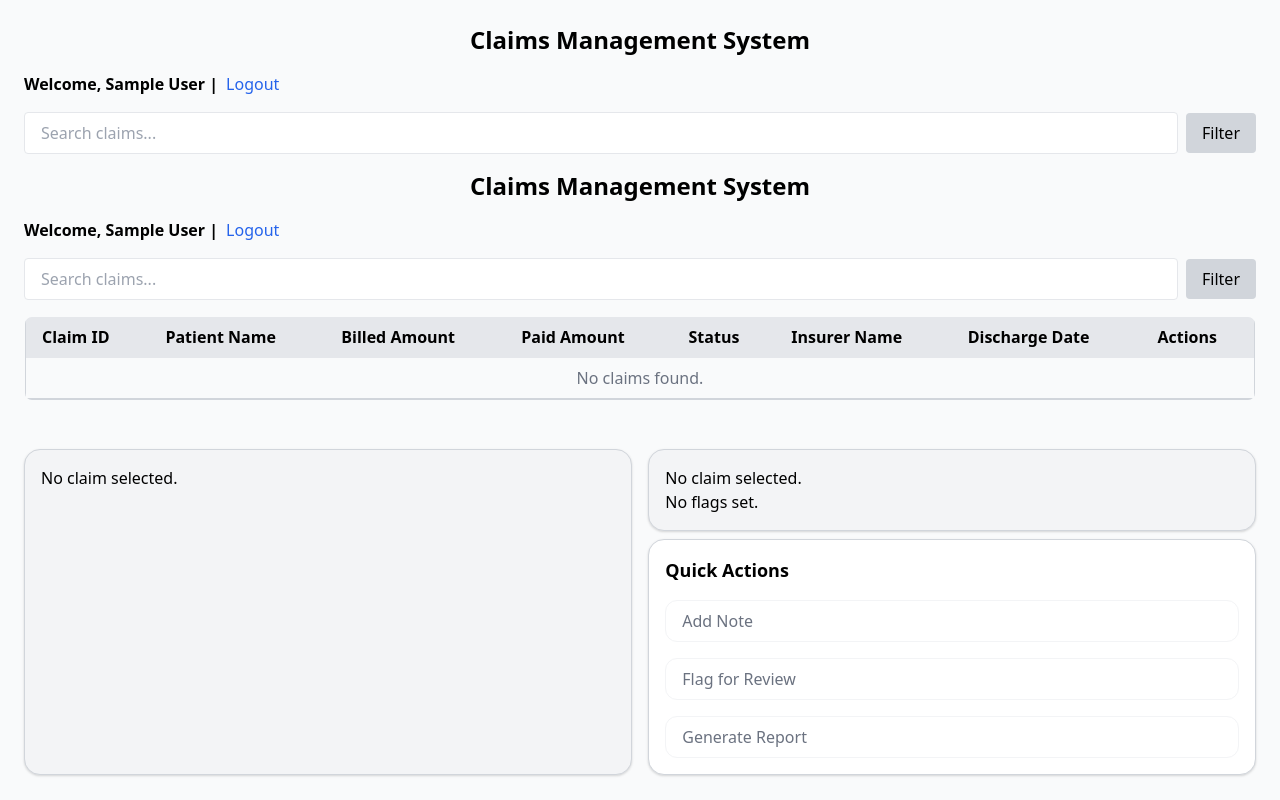
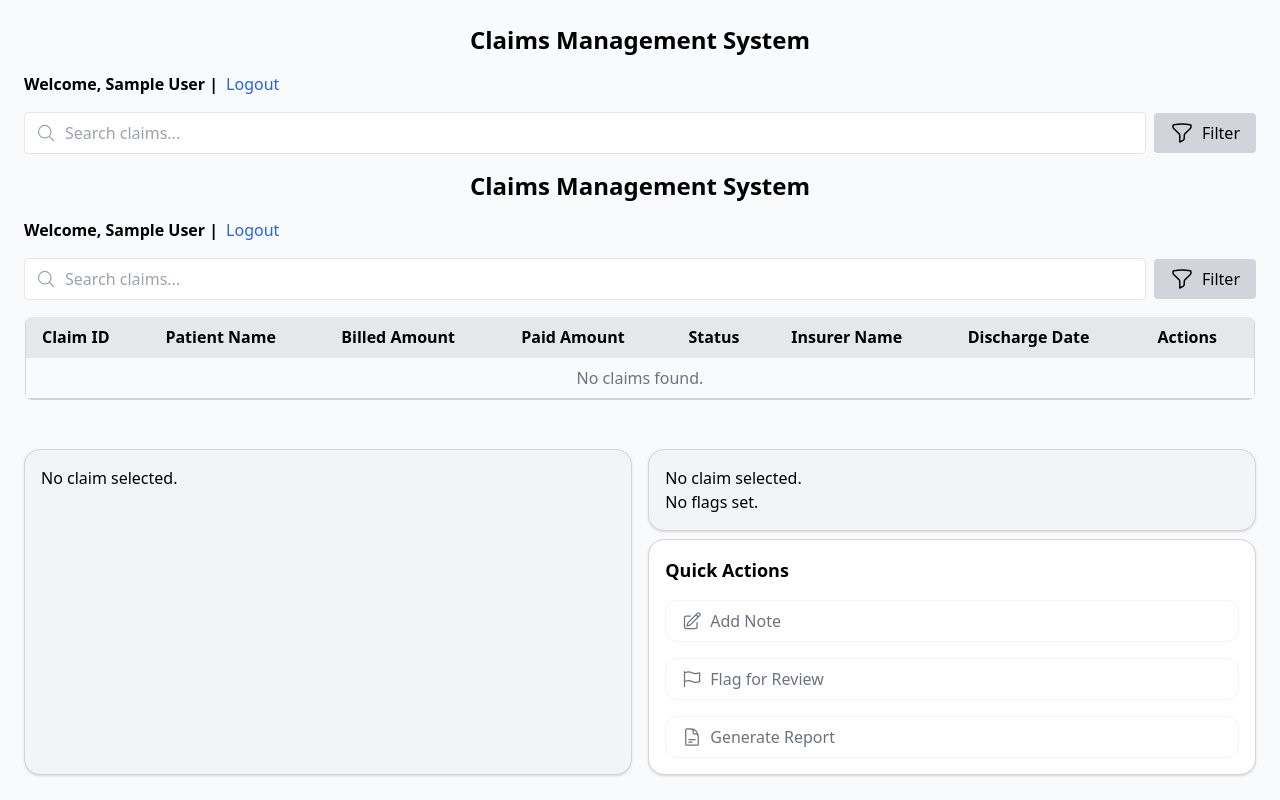
Before and after one commit to Fraire209/erisa-challenge, a Django app: page / in a window 1280 px wide. Run offline with Django 5.2, Linux system fonts and the light colour scheme; the visitor is signed in with stand-in values (Sample User, id 1); data that the repository does not hold is empty; some libraries are stand-ins or nearby versions.

Commit message:
Add iconography svgs

```diff
--- a/claims/templates/claims/actions_partial.html
+++ b/claims/templates/claims/actions_partial.html
@@ -7,7 +7,12 @@
 
             <!-- Add Note button, will open the actual text area when triggered -->
             <button
-                @click="open = !open" class="text-gray-500">                                                  <!-- if open, it will set it to false if clicked again to close it-->
+                @click="open = !open" class="text-gray-500 flex items-center gap-2">  <!-- if open, it will set it to false if clicked again to close it-->
+                <!-- note svg icon -->
+                <svg xmlns="http://www.w3.org/2000/svg" fill="none" viewBox="0 0 24 24" stroke-width="1.5" stroke="currentColor" class="h-5 w-5">
+                <path stroke-linecap="round" stroke-linejoin="round" d="m16.862 4.487 1.687-1.688a1.875 1.875 0 1 1 2.652 2.652L10.582 16.07a4.5 4.5 0 0 1-1.897 1.13L6 18l.8-2.685a4.5 4.5 0 0 1 1.13-1.897l8.932-8.931Zm0 0L19.5 7.125M18 14v4.75A2.25 2.25 0 0 1 15.75 21H5.25A2.25 2.25 0 0 1 3 18.75V8.25A2.25 2.25 0 0 1 5.25 6H10" />
+                </svg>
+
                 Add Note
             </button>
 
@@ -47,7 +52,12 @@
                 class="flex gap-2"
             >
                 {% csrf_token %}
-                <button type="submit" class="text-gray-500">
+                <button type="submit" class="text-gray-500 flex items-center gap-2">
+                    <!-- flag svg icon -->
+                    <svg xmlns="http://www.w3.org/2000/svg" fill="none" viewBox="0 0 24 24" stroke-width="1.5" stroke="currentColor" class="w-5 h-5">
+                    <path stroke-linecap="round" stroke-linejoin="round" d="M3 3v1.5M3 21v-6m0 0 2.77-.693a9 9 0 0 1 6.208.682l.108.054a9 9 0 0 0 6.086.71l3.114-.732a48.524 48.524 0 0 1-.005-10.499l-3.11.732a9 9 0 0 1-6.085-.711l-.108-.054a9 9 0 0 0-6.208-.682L3 4.5M3 15V4.5" />
+                    </svg>
+
                     {% if claim.flags.exists %}
                         Remove Flag
                     {% else %}
@@ -60,11 +70,14 @@
 
         <!-- generate report button, calls admin_dashboard partial to update div-->
         <div class="flex-1 mt-4 py-2 px-4 rounded-xl border border-gray-100">
-            <button class="text-gray-500"
+            <button class="text-gray-500 flex items-center gap-2"
                 hx-get="{% url 'admin_dashboard' %}"
                 hx-target="#admin-panel"
                 hx-swap="innerHTML"
             >
+                <svg xmlns="http://www.w3.org/2000/svg" fill="none" viewBox="0 0 24 24" stroke-width="1.5" stroke="currentColor" class="w-5 h-5">
+                <path stroke-linecap="round" stroke-linejoin="round" d="M19.5 14.25v-2.625a3.375 3.375 0 0 0-3.375-3.375h-1.5A1.125 1.125 0 0 1 13.5 7.125v-1.5a3.375 3.375 0 0 0-3.375-3.375H8.25m0 12.75h7.5m-7.5 3H12M10.5 2.25H5.625c-.621 0-1.125.504-1.125 1.125v17.25c0 .621.504 1.125 1.125 1.125h12.75c.621 0 1.125-.504 1.125-1.125V11.25a9 9 0 0 0-9-9Z" />
+                </svg>
                 Generate Report
             </button>
         </div>
--- a/claims/templates/claims/base.html
+++ b/claims/templates/claims/base.html
@@ -42,21 +42,38 @@
         @click.outside="open = false"
         >
         <div class="flex items-center space-x-2">
+            <div class="relative flex-grow">
+                <!-- Search icon -->
+                <svg xmlns="http://www.w3.org/2000/svg" fill="none" viewBox="0 0 24 24" stroke-width="1.5" stroke="currentColor" class="h-5 w-5 text-gray-400 absolute left-3 top-1/2 transform -translate-y-1/2 pointer-events-none">
+                    <path stroke-linecap="round" stroke-linejoin="round" d="m21 21-5.197-5.197m0 0A7.5 7.5 0 1 0 5.196 5.196a7.5 7.5 0 0 0 10.607 10.607Z" />
+                </svg>
+
+                <!-- Input -->
                 <input
                     type="search"
                     name="q"
                     id="search"
                     placeholder="Search claims..."
                     value="{{ q }}"
-                class="flex-grow px-4 py-2 border rounded"
+                    class="w-full pl-10 pr-4 py-2 border rounded"
                     autocomplete="off"
                 />
+            </div>
+
 
             <!-- @click is used here to open and close the dropdown when clicking the filter button -->
             <button
                 type="button"
                 @click="open = !open"
-                class="px-4 py-2 bg-gray-300 rounded hover:bg-gray-400">Filter</button>
+                class="px-4 py-2 bg-gray-300 rounded hover:bg-gray-400 flex items-center gap-2"> <!-- items-center gap-2 to align icon and text -->
+
+                <!-- filter svg icon -->
+                <svg xmlns="http://www.w3.org/2000/svg" fill="none" viewBox="0 0 24 24" stroke-width="1.5" stroke="currentColor" class="h-6 w-6">
+                <path stroke-linecap="round" stroke-linejoin="round" d="M12 3c2.755 0 5.455.232 8.083.678.533.09.917.556.917 1.096v1.044a2.25 2.25 0 0 1-.659 1.591l-5.432 5.432a2.25 2.25 0 0 0-.659 1.591v2.927a2.25 2.25 0 0 1-1.244 2.013L9.75 21v-6.568a2.25 2.25 0 0 0-.659-1.591L3.659 7.409A2.25 2.25 0 0 1 3 5.818V4.774c0-.54.384-1.006.917-1.096A48.32 48.32 0 0 1 12 3Z" />
+                </svg>
+
+                Filter
+            </button>
 
 
         </div>
--- a/claims/templates/claims/claims_table_body.html
+++ b/claims/templates/claims/claims_table_body.html
@@ -40,21 +40,30 @@
                 </td>
                 <td class="px-4 py-2">{{ claim.insurer_name }}</td>                 <!-- insurer name -->
                 <td class="px-4 py-2">{{ claim.discharge_date }}</td>               <!-- discharge date -->
-                <td class="px-4 py-2 text-center">                                  <!-- view button -->
+                <td>                                  <!-- view button -->
                     <div class="inline-flex items-center justify-center gap-2">     <!-- flex container to display flag and view button side by side -->
 
                         <button
                             hx-get="{% url 'claim_detail_partial' claim.id %}"
                             hx-target="#claim-detail-panel"
                             hx-swap="innerHTML"
-                            class="bg-blue-500 hover:bg-blue-600 text-white px-3 py-1 rounded"
-                        >
+                            class=" text-gray-500 border border-gray-300 px-3 py-1 gap-2 rounded flex items-center">
+                        <!-- eye svg icon-->
+                        <svg xmlns="http://www.w3.org/2000/svg" fill="none" viewBox="0 0 24 24" stroke-width="1.5" stroke="currentColor" class="h-4 w-4">
+                        <path stroke-linecap="round" stroke-linejoin="round" d="M2.036 12.322a1.012 1.012 0 0 1 0-.639C3.423 7.51 7.36 4.5 12 4.5c4.638 0 8.573 3.007 9.963 7.178.07.207.07.431 0 .639C20.577 16.49 16.64 19.5 12 19.5c-4.638 0-8.573-3.007-9.963-7.178Z" />
+                        <path stroke-linecap="round" stroke-linejoin="round" d="M15 12a3 3 0 1 1-6 0 3 3 0 0 1 6 0Z">
+                        </svg>
+
                             View
                         </button>
 
-                        <span class="w-4 text-yellow-500 text-center">  <!-- Flag placeholder to avoid view button shifting when adding flag icon -->
+                        <span class="text-yellow-500 text-center px-4">  <!-- Flag placeholder to avoid view button shifting when adding flag icon -->
                             {% if claim.flags.exists %}
-                                ⚑
+                                <!-- flag svg icon -->
+                                <svg xmlns="http://www.w3.org/2000/svg" fill="none" viewBox="0 0 24 24" stroke-width="1.5" stroke="currentColor" class="h-6 w-6">
+                                <path stroke-linecap="round" stroke-linejoin="round" d="M3 3v1.5M3 21v-6m0 0 2.77-.693a9 9 0 0 1 6.208.682l.108.054a9 9 0 0 0 6.086.71l3.114-.732a48.524 48.524 0 0 1-.005-10.499l-3.11.732a9 9 0 0 1-6.085-.711l-.108-.054a9 9 0 0 0-6.208-.682L3 4.5M3 15V4.5" />
+                                </svg>
+
                             {% endif %}
                         </span>
 
```
Also changed, not shown: claims/templates/claims/claim_detail_partial.html (+8 -1 lines), claims/templates/claims/notes_partial.html (+7 -1 lines). Lines whose indentation alone changed are shown as unchanged.
